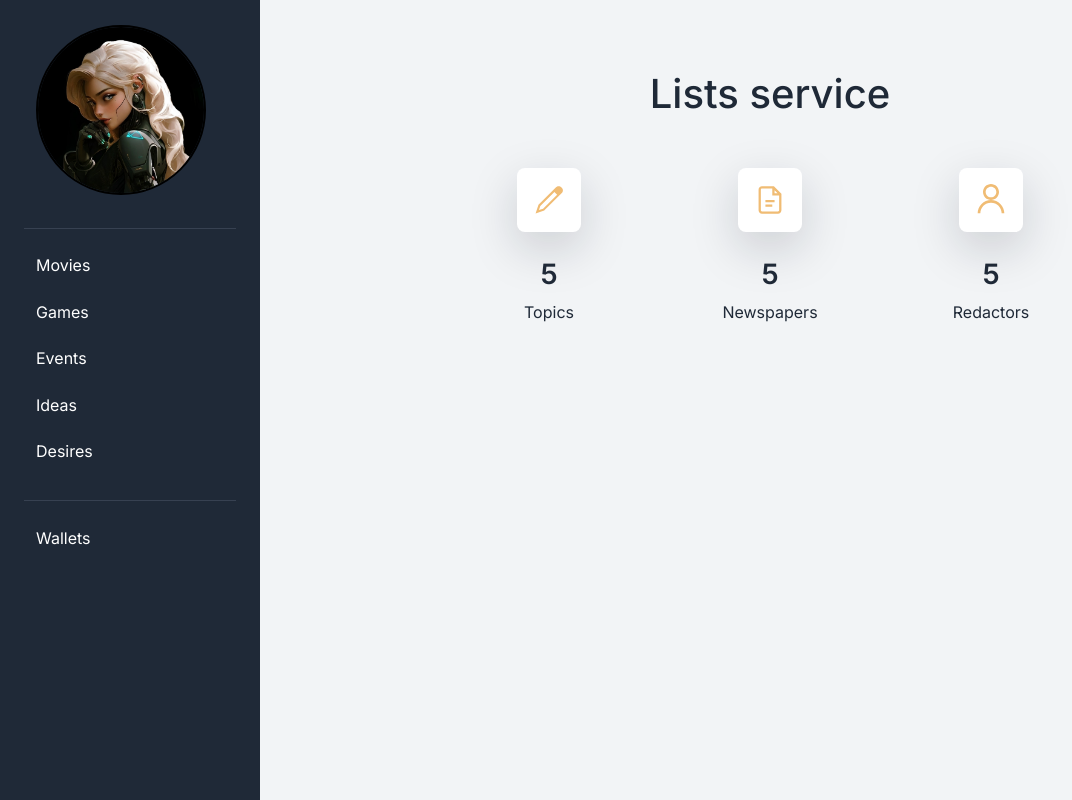
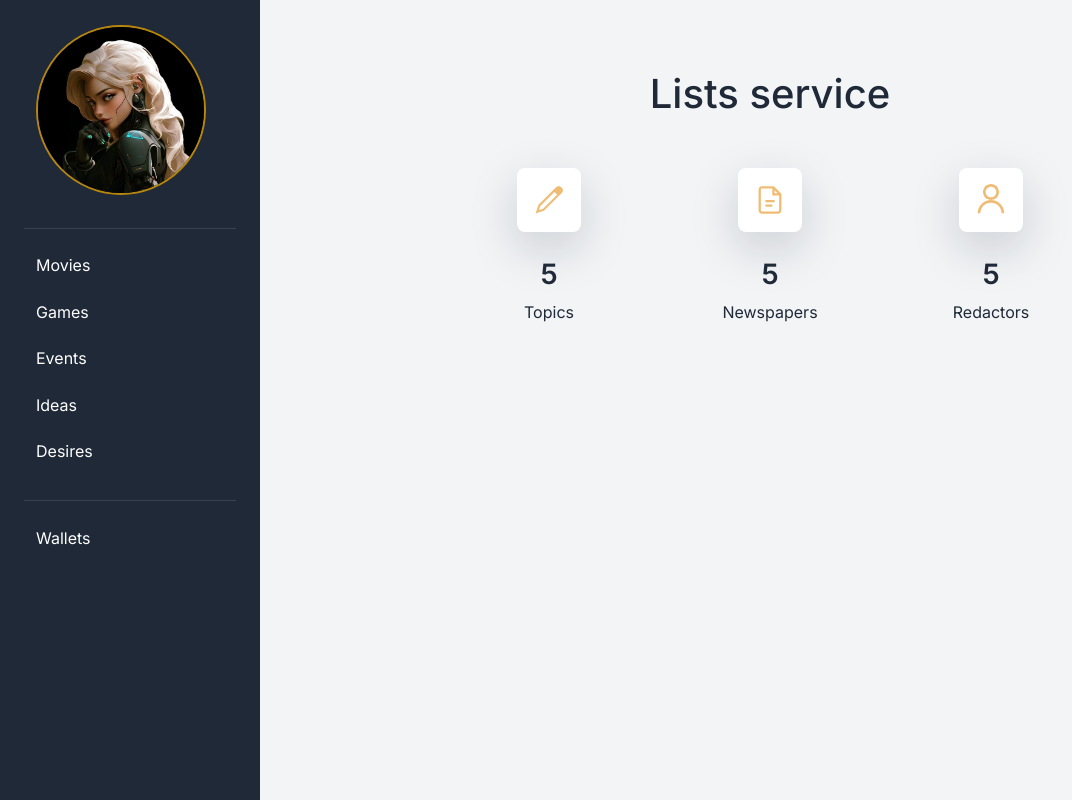
Before and after one commit to netherhouse/Afina, a Django app: page / in a window 1280 px wide. Shown: the whole page, without its empty margins (0-1072 px from the left). Run offline with Django 5.2, Linux system fonts and the light colour scheme; parts of the project's set-up code (start-up, migrations or seed data) failed here and were passed over; some libraries are stand-ins or nearby versions.

Commit message:
update 'styles.css'

```diff
--- a/static/css/styles.css
+++ b/static/css/styles.css
@@ -45,6 +45,6 @@ table {
     height: 170px;
     border-radius: 50%;
     object-fit: cover;
-    border: 2px solid #000;
+    border: 2px solid darkgoldenrod;
     image-rendering: smooth;
 }
```
